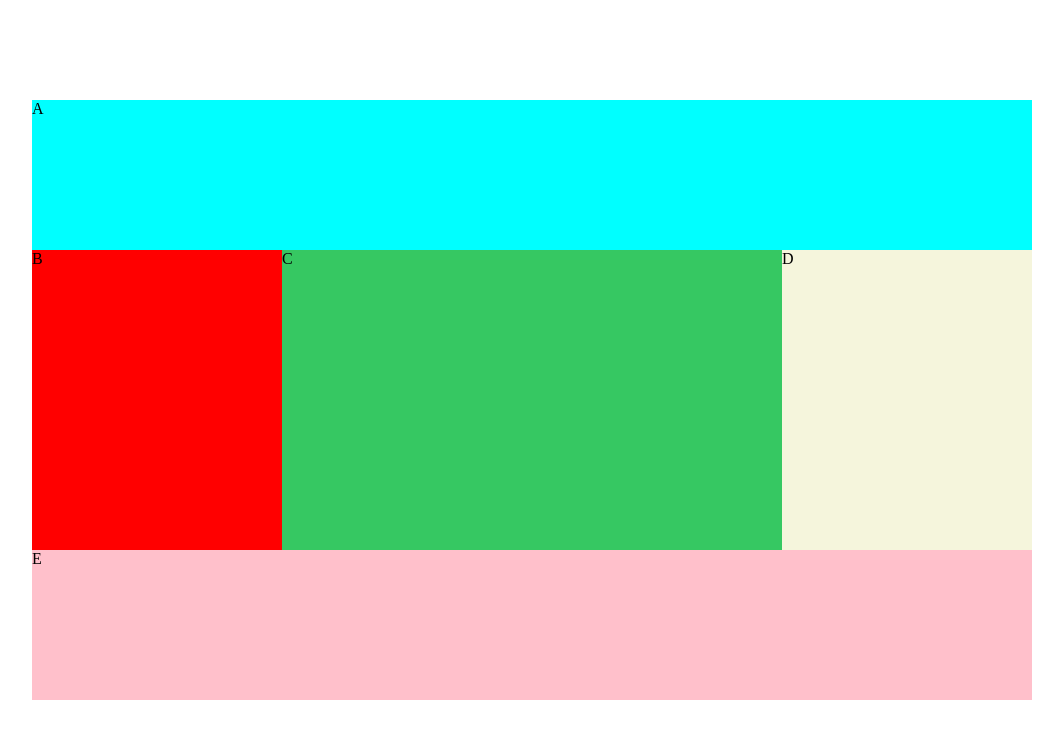
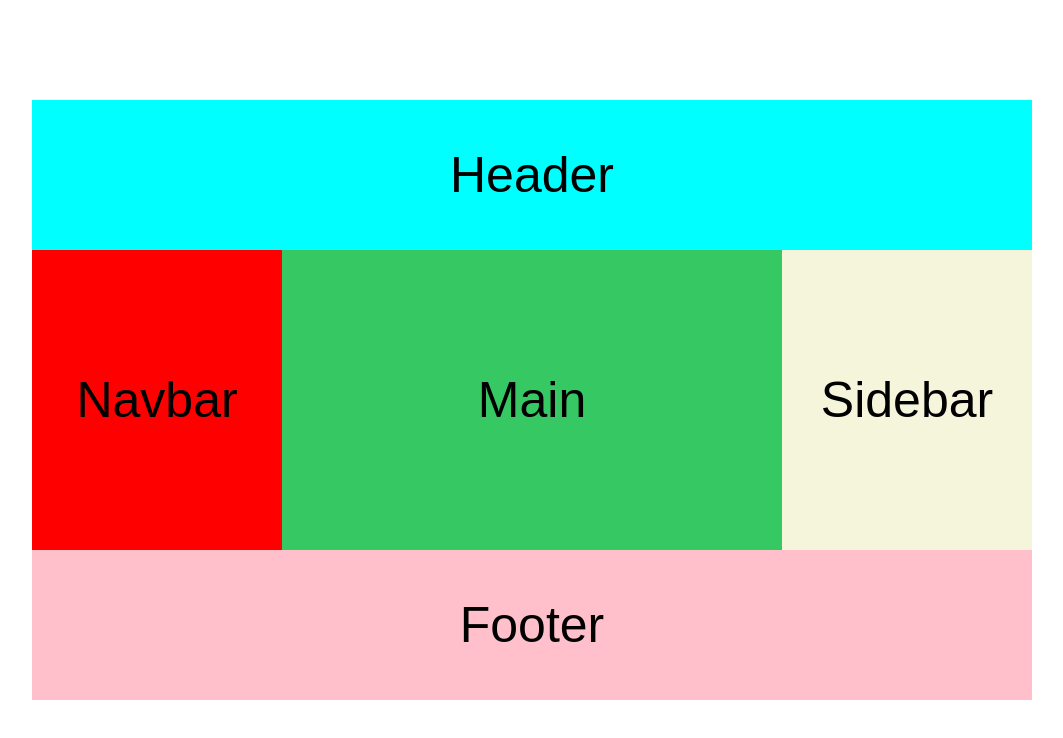
Before and after one commit to AvarageCodeEnjoyer/Grid-Assignment, a plain HTML site: page grid-container.html in a window 1280 px wide. Shown: the whole page, without its empty margins (108-1171 px from the left). Drawn offline with Linux system fonts and the light colour scheme; a web font is replaced by a local one.

Commit message:
Centered The Grid

```diff
--- a/grid-container.html
+++ b/grid-container.html
@@ -4,16 +4,34 @@
   <meta charset="UTF-8">
   <meta http-equiv="X-UA-Compatible" content="IE=edge">
   <meta name="viewport" content="width=device-width, initial-scale=1.0">
-  <title>Document</title>
+  <link rel="preconnect" href="https://fonts.googleapis.com">
+  <link rel="preconnect" href="https://fonts.gstatic.com" crossorigin>
+  <link href="https://fonts.googleapis.com/css2?family=Trispace:wght@700&display=swap" rel="stylesheet">
+  <title>Grid Container</title>
   <style>
+    body {
+      margin: 0px;
+      display: grid;
+      justify-items: center;
+      align-items: center;
+      height: 100vh;
+    }
+
     .grid-container {
       display: grid;
       width: 1000px;
       height: 600px;
       grid-template-columns: repeat(4, 1fr);
       grid-template-rows: repeat(4, 1fr);
-      margin: 100px;
-      justify-self: center;
+      /* margin: 100px; */
+      font-family: 'Trispace', sans-serif;
+    }
+
+    .grid-container > div {
+      display: grid;
+      align-content: center;
+      justify-content: center;
+      font-size: 50px;
     }
 
     .grid-item:nth-child(1){
@@ -47,11 +65,11 @@
 </head>
 <body>
   <div class="grid-container">
-    <div class="grid-item">A</div>
-    <div class="grid-item">B</div>
-    <div class="grid-item">C</div>
-    <div class="grid-item">D</div>
-    <div class="grid-item">E</div>
+    <div class="grid-item">Header</div>
+    <div class="grid-item">Navbar</div>
+    <div class="grid-item">Main</div>
+    <div class="grid-item">Sidebar</div>
+    <div class="grid-item">Footer</div>
   </div>
 </body>
 </html>
```
